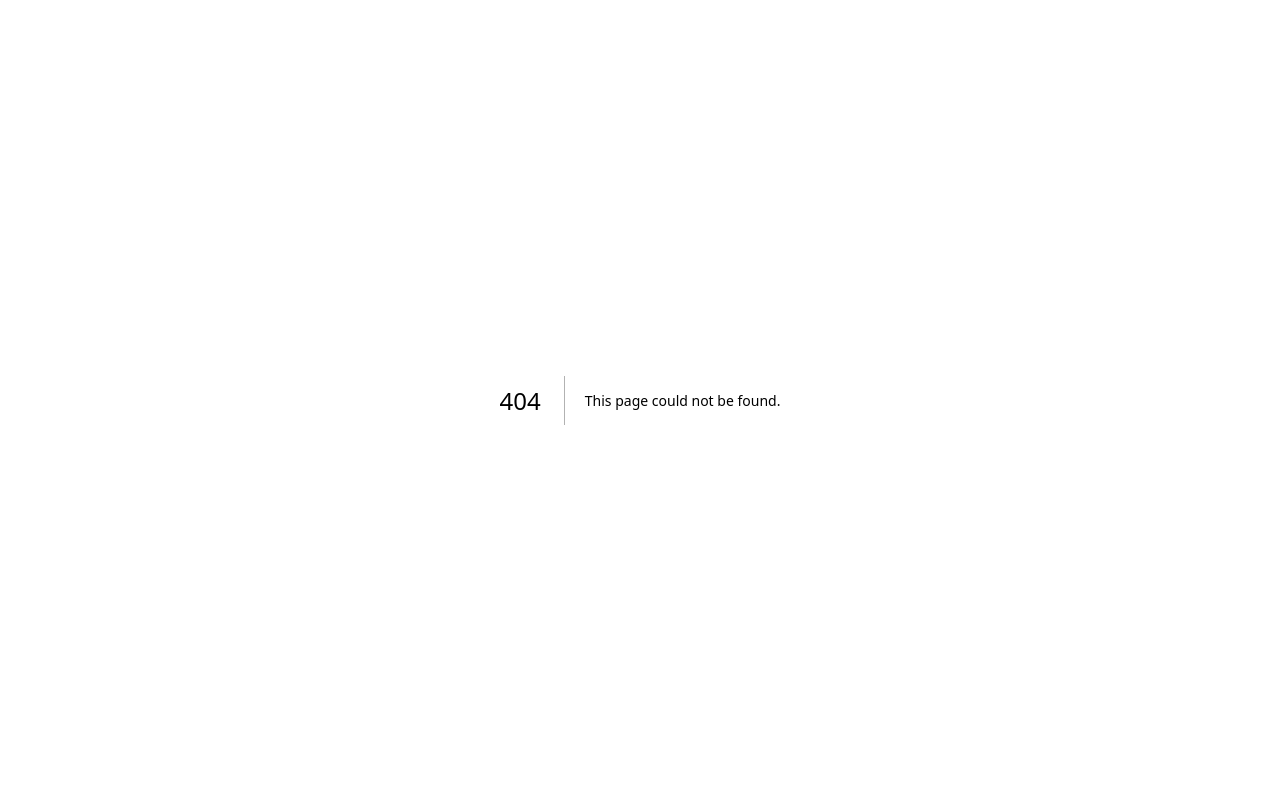
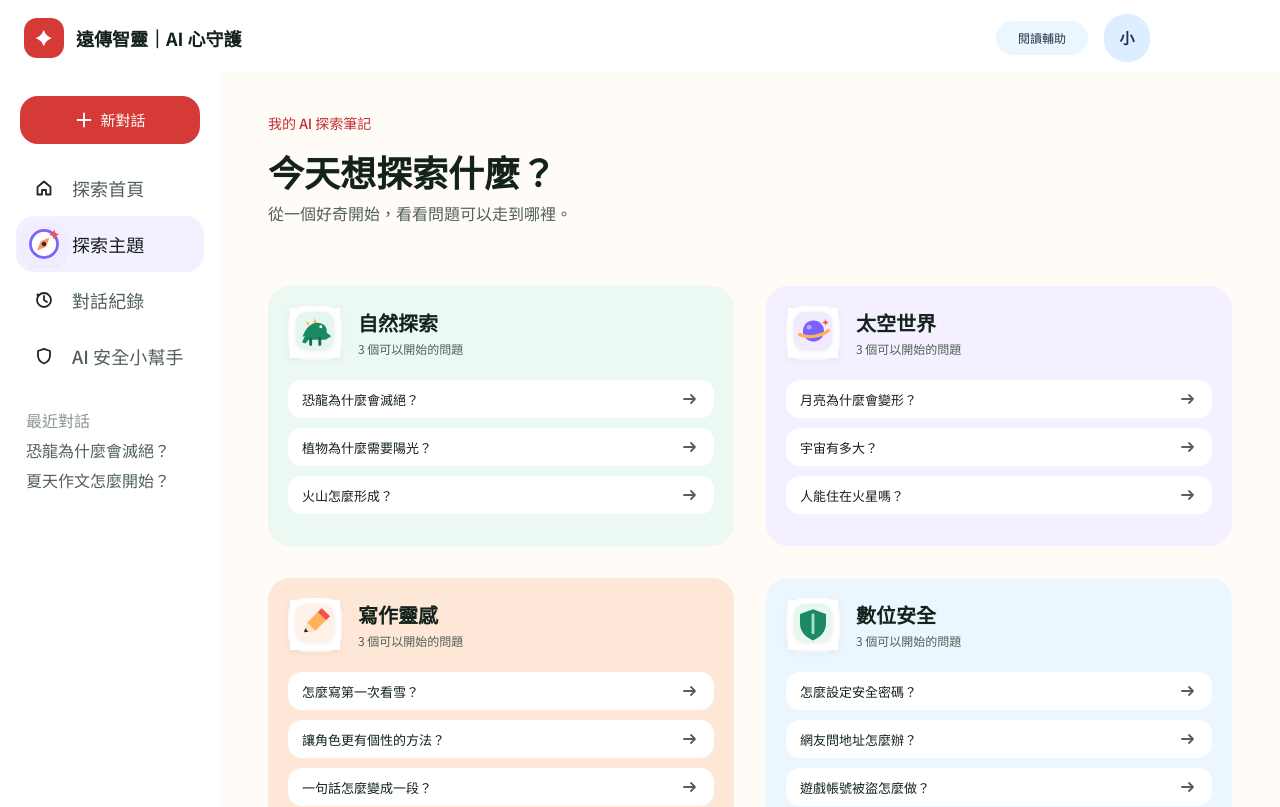
Before and after one commit to py-huang/ai-guard, a Next.js app: page /theme in a window 1280 px wide. Before the commit this address had no page. Shown: the top 807 px of the page. Built offline with nearby package versions, Linux system fonts and the light colour scheme.

Commit message:
feat: modify routing

```diff
--- /dev/null
+++ b/app/chat/[slug]/page.tsx
@@ -0,0 +1,10 @@
+import { ChildrenShell } from "@/components/children-shell";
+import { Chat } from "@/components/pages/chat";
+
+export default function ChatDetailPage() {
+  return (
+    <ChildrenShell>
+      <Chat />
+    </ChildrenShell>
+  );
+}
--- /dev/null
+++ b/app/chat/page.tsx
@@ -0,0 +1,10 @@
+import { ChildrenShell } from "@/components/children-shell";
+import { Chat } from "@/components/pages/chat";
+
+export default function ChatPage() {
+  return (
+    <ChildrenShell>
+      <Chat />
+    </ChildrenShell>
+  );
+}
--- /dev/null
+++ b/app/history/page.tsx
@@ -0,0 +1,10 @@
+import { ChildrenShell } from "@/components/children-shell";
+import { ChatHistory } from "@/components/pages/chat-history";
+
+export default function HistoryPage() {
+  return (
+    <ChildrenShell activeItem="對話紀錄">
+      <ChatHistory />
+    </ChildrenShell>
+  );
+}
--- a/app/page.tsx
+++ b/app/page.tsx
@@ -1,5 +1,10 @@
 import { ChildrenShell } from "@/components/children-shell";
+import { DiscoverHome } from "@/components/pages/discover-home";
 
 export default function Home() {
-  return <ChildrenShell />;
+  return (
+    <ChildrenShell activeItem="探索首頁">
+      <DiscoverHome />
+    </ChildrenShell>
+  );
 }
--- /dev/null
+++ b/app/safety/[slug]/page.tsx
@@ -0,0 +1,10 @@
+import { ChildrenShell } from "@/components/children-shell";
+import { AiSafety } from "@/components/pages/ai-safety";
+
+export default function SafetyDetailPage() {
+  return (
+    <ChildrenShell activeItem="AI 安全小幫手">
+      <AiSafety />
+    </ChildrenShell>
+  );
+}
--- /dev/null
+++ b/app/safety/page.tsx
@@ -0,0 +1,10 @@
+import { ChildrenShell } from "@/components/children-shell";
+import { AiSafety } from "@/components/pages/ai-safety";
+
+export default function SafetyPage() {
+  return (
+    <ChildrenShell activeItem="AI 安全小幫手">
+      <AiSafety />
+    </ChildrenShell>
+  );
+}
--- /dev/null
+++ b/app/theme/[slug]/page.tsx
@@ -0,0 +1,10 @@
+import { ChildrenShell } from "@/components/children-shell";
+import { DiscoverTheme } from "@/components/pages/discover-theme";
+
+export default function ThemeDetailPage() {
+  return (
+    <ChildrenShell activeItem="探索主題">
+      <DiscoverTheme />
+    </ChildrenShell>
+  );
+}
--- /dev/null
+++ b/app/theme/page.tsx
@@ -0,0 +1,10 @@
+import { ChildrenShell } from "@/components/children-shell";
+import { DiscoverTheme } from "@/components/pages/discover-theme";
+
+export default function ThemePage() {
+  return (
+    <ChildrenShell activeItem="探索主題">
+      <DiscoverTheme />
+    </ChildrenShell>
+  );
+}
--- a/components/children-shell.tsx
+++ b/components/children-shell.tsx
@@ -1,20 +1,13 @@
-"use client";
-
-import { useState, type ReactNode } from "react";
+import type { ReactNode } from "react";
 import Link from "next/link";
 
-import { AiHelper } from "@/components/pages/ai-helper";
-import { Chat } from "@/components/pages/chat";
-import { ChatHistory } from "@/components/pages/chat-history";
-import { DiscoverHome } from "@/components/pages/discover-home";
-import { DiscoverTheme } from "@/components/pages/discover-theme";
-import { Button } from "@/components/ui/button";
 import { cn } from "@/lib/utils";
 
 type PageName = "探索首頁" | "探索主題" | "對話紀錄" | "AI 安全小幫手";
 
 type NavigationItem = {
   label: PageName;
+  href: string;
   iconSrc: string;
   activeIconSrc: string;
 };
@@ -22,34 +15,31 @@ type NavigationItem = {
 const navigationItems: NavigationItem[] = [
   {
     label: "探索首頁",
+    href: "/",
     iconSrc: "/navigation/sidebar-home.svg",
     activeIconSrc: "/navigation/sidebar-home-active.svg",
   },
   {
     label: "探索主題",
+    href: "/theme",
     iconSrc: "/navigation/sidebar-explore.svg",
     activeIconSrc: "/navigation/sidebar-explore-active.svg",
   },
   {
     label: "對話紀錄",
+    href: "/history",
     iconSrc: "/navigation/sidebar-history.svg",
     activeIconSrc: "/navigation/sidebar-history-active.svg",
   },
   {
     label: "AI 安全小幫手",
+    href: "/safety",
     iconSrc: "/navigation/sidebar-safety.svg",
     activeIconSrc: "/navigation/sidebar-safety-active.svg",
   },
 ];
 
 const recentConversations = ["恐龍為什麼會滅絕？", "夏天作文怎麼開始？"];
-
-const pageComponents = {
-  探索首頁: DiscoverHome,
-  探索主題: DiscoverTheme,
-  對話紀錄: ChatHistory,
-  "AI 安全小幫手": AiHelper,
-};
 
 type ChildrenShellProps = {
   children?: ReactNode;
@@ -62,10 +52,6 @@ export function ChildrenShell({
   activeItem = "探索首頁",
   accountName = "小小",
 }: ChildrenShellProps) {
-  const [selectedItem, setSelectedItem] = useState<PageName | null>(activeItem);
-  const [isChatOpen, setIsChatOpen] = useState(false);
-  const ActivePage = selectedItem ? pageComponents[selectedItem] : null;
-
   return (
     <div className="min-h-dvh bg-[#fffcf7] text-[#13221b]">
       <header className="flex h-[72px] items-center justify-between bg-white px-4 py-[10px] sm:pl-6 sm:pr-8 sm:pt-[14px] xl:pr-[130px]">
@@ -86,36 +72,28 @@ export function ChildrenShell({
 
       <div className="flex min-h-[calc(100dvh-72px)]">
         <aside className="hidden w-[220px] shrink-0 flex-col bg-white px-4 pt-6 pb-7 lg:flex">
-          <Button
-            className="h-12 w-[180px] self-center rounded-2xl bg-[#d63a37] px-4 text-[15px] hover:bg-[#bd2e2c]"
-            onClick={() => {
-              setSelectedItem(null);
-              setIsChatOpen(true);
-            }}
-            size="lg"
+          <Link
+            className="flex h-12 w-[180px] self-center items-center justify-center gap-1.5 rounded-2xl bg-[#d63a37] px-4 text-[15px] font-medium text-white transition-colors hover:bg-[#bd2e2c]"
+            href="/chat"
           >
             <img className="size-5" src="/navigation/new-chat-plus.svg" alt="" aria-hidden="true" />
             新對話
-          </Button>
+          </Link>
 
           <nav className="mt-4" aria-label="主要導覽">
-            {navigationItems.map(({ label, iconSrc, activeIconSrc }) => {
-              const isActive = selectedItem === label;
+            {navigationItems.map(({ label, href, iconSrc, activeIconSrc }) => {
+              const isActive = activeItem === label;
 
               return (
-                <button
+                <Link
                   className={cn(
                     "flex h-14 w-[188px] items-center rounded-2xl text-left text-lg font-medium tracking-[0.1px] transition-colors",
                     isActive
                       ? "bg-[#f4f0ff] text-[#13221b]"
                       : "text-[#506058] hover:bg-[#f7f8f7]"
                   )}
+                  href={href}
                   key={label}
-                  onClick={() => {
-                    setSelectedItem(label);
-                    setIsChatOpen(false);
-                  }}
-                  type="button"
                 >
                   <span className="grid size-14 shrink-0 place-items-center overflow-hidden">
                     <img
@@ -130,7 +108,7 @@ export function ChildrenShell({
                     />
                   </span>
                   {label}
-                </button>
+                </Link>
               );
             })}
           </nav>
@@ -153,7 +131,7 @@ export function ChildrenShell({
           <p className="mt-auto text-base font-medium text-[#8a968f]">低年級模式 · 7 歲</p>
         </aside>
 
-        <main className="min-w-0 flex-1 bg-[#fffcf7]">{children ?? (isChatOpen ? <Chat /> : ActivePage && <ActivePage />)}</main>
+        <main className="min-w-0 flex-1 bg-[#fffcf7]">{children}</main>
       </div>
     </div>
   );
--- a/components/pages/ai-helper.tsx
+++ /dev/null
@@ -1,3 +0,0 @@
-export function AiHelper() {
-  return null;
-}
--- /dev/null
+++ b/components/pages/ai-safety.tsx
@@ -0,0 +1,3 @@
+export function AiSafety() {
+  return null;
+}
```
Also changed, not shown: 1 other file (tests, documents, lock files or other folders).
